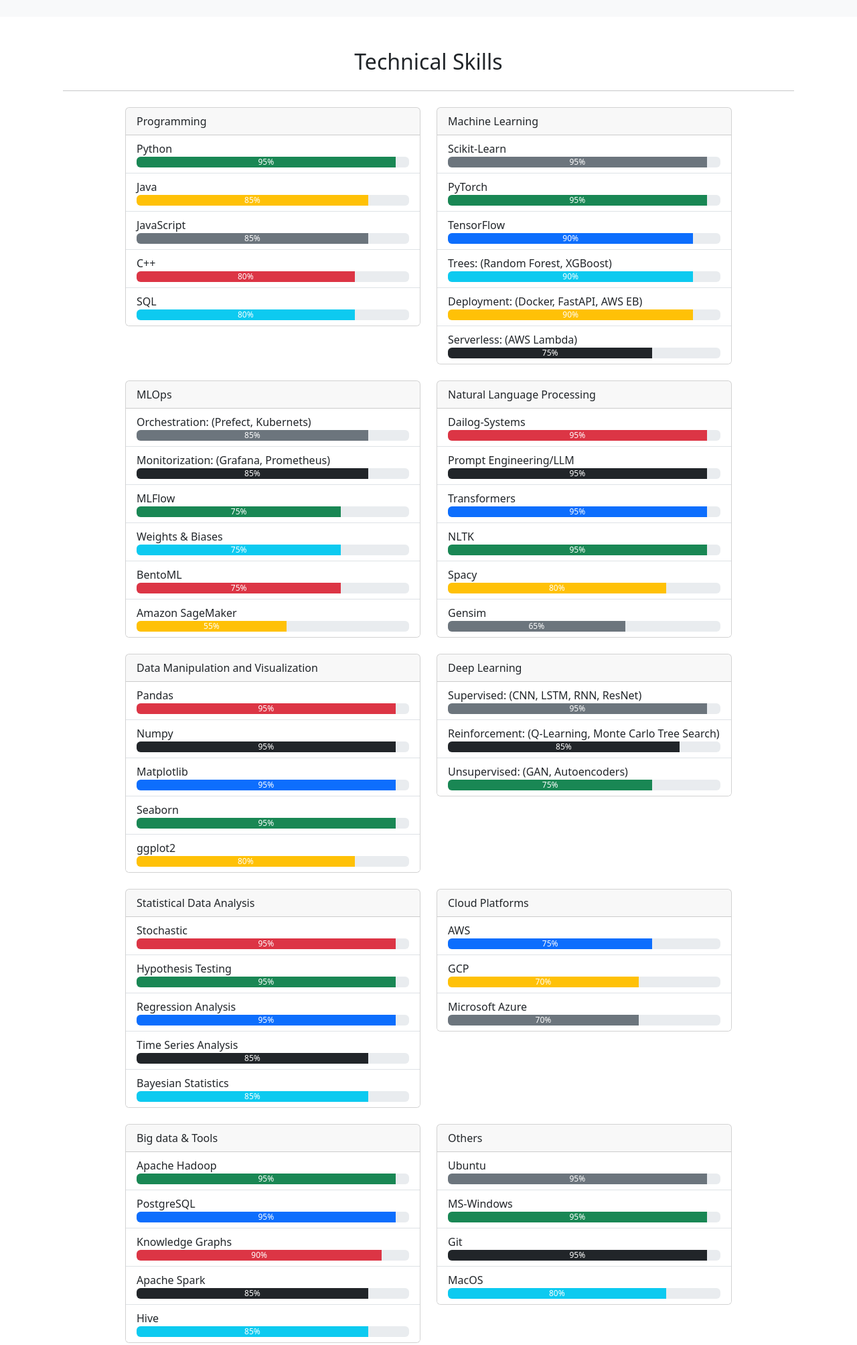
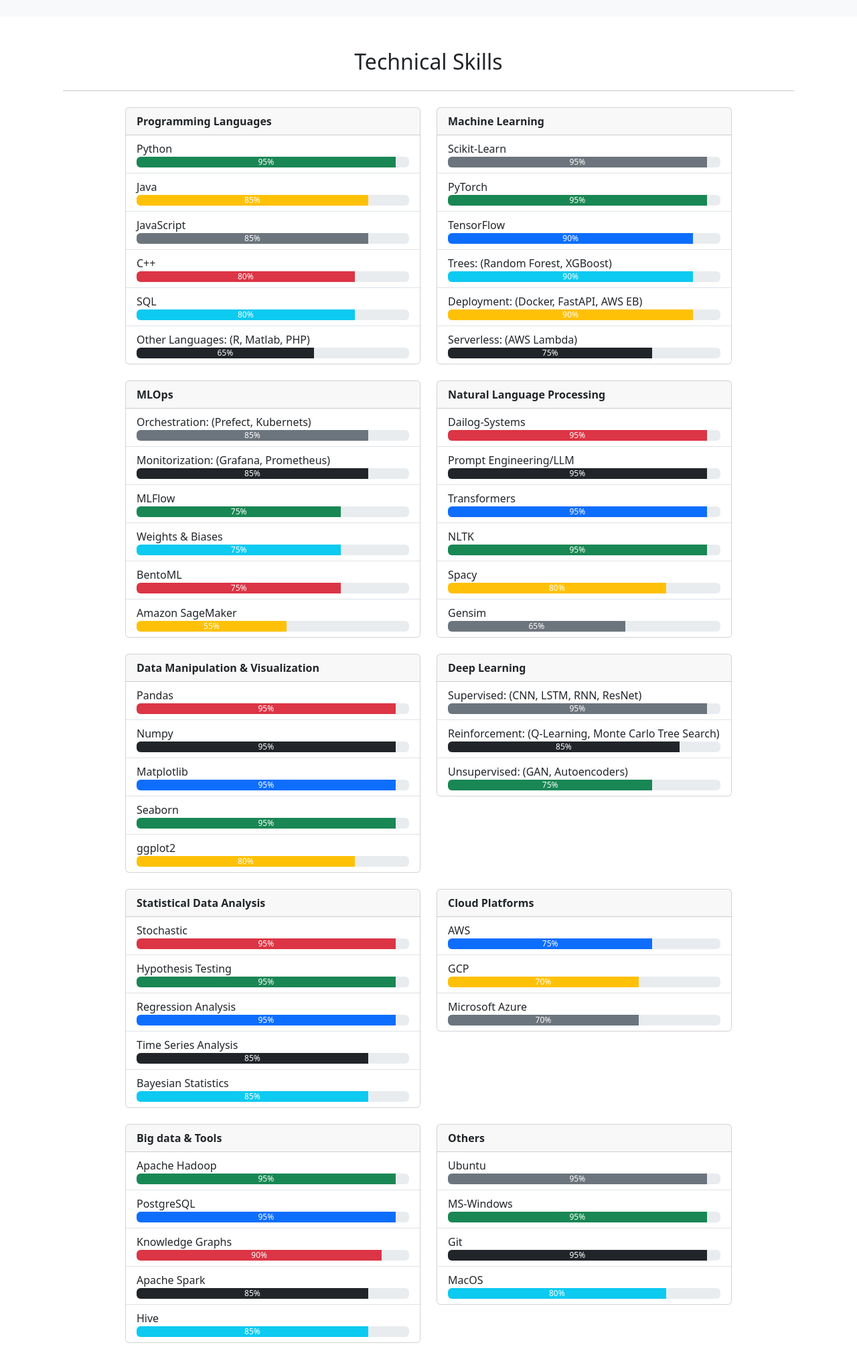
Before and after one commit to akhyar-ahmed/portfolio, a plain HTML site: page index.html in a window 1280 px wide. Shown: the part 1000-3008 px from the top of the page at 67% size. Drawn offline with nearby package versions, Linux system fonts and the light colour scheme.

Commit message:
Update index.html

```diff
--- a/index.html
+++ b/index.html
@@ -94,12 +94,12 @@
         <h2 class="text-center">Technical Skills</h2>
         <hr class="my-4">
         <!-- Row for Skills -->
-        <div class="row justify-content-center mb-4">
+        <div class="row justify-content-center mb-4 g-4">
           <!-- Programming Skills -->
           <div class="col-md-5">
             <div class="card">
               <div class="card-header">
-                Programming
+                <b>Programming Languages</b>
               </div>
               <ul class="list-group list-group-flush">
                 <li class="list-group-item">Python <div class="progress"><div class="progress-bar bg-success" role="progressbar" style="width: 95%;" aria-valuenow="95" aria-valuemin="0" aria-valuemax="100">95%</div></div></li>
@@ -107,7 +107,7 @@
                 <li class="list-group-item">JavaScript <div class="progress"><div class="progress-bar bg-secondary" role="progressbar" style="width: 85%;" aria-valuenow="85" aria-valuemin="0" aria-valuemax="100">85%</div></div></li>
                 <li class="list-group-item">C++ <div class="progress"><div class="progress-bar bg-danger" role="progressbar" style="width: 80%;" aria-valuenow="80" aria-valuemin="0" aria-valuemax="100">80%</div></div></li>
                 <li class="list-group-item">SQL <div class="progress"><div class="progress-bar bg-info" role="progressbar" style="width: 80%;" aria-valuenow="80" aria-valuemin="0" aria-valuemax="100">80%</div></div></li>
-
+                <li class="list-group-item">Other Languages: (R, Matlab, PHP) <div class="progress"><div class="progress-bar bg-dark" role="progressbar" style="width: 65%;" aria-valuenow="65" aria-valuemin="0" aria-valuemax="100">65%</div></div></li>
               </ul>
             </div>
           </div>
@@ -115,7 +115,7 @@
           <div class="col-md-5">
             <div class="card">
               <div class="card-header">
-                Machine Learning
+                <b>Machine Learning</b>
               </div>
               <ul class="list-group list-group-flush">
                 <li class="list-group-item">Scikit-Learn <div class="progress"><div class="progress-bar bg-secondary" role="progressbar" style="width: 95%;" aria-valuenow="95" aria-valuemin="0" aria-valuemax="100">95%</div></div></li>
@@ -128,12 +128,12 @@
             </div>
           </div>
         </div>
-        <div class="row justify-content-center mb-4">
+        <div class="row justify-content-center mb-4 g-4">
           <!-- MLOps Skills -->
           <div class="col-md-5">
             <div class="card">
               <div class="card-header">
-                MLOps
+                <b>MLOps</b>
               </div>
               <ul class="list-group list-group-flush">
                 <li class="list-group-item">Orchestration: (Prefect, Kubernets) <div class="progress"><div class="progress-bar bg-secondary" role="progressbar" style="width: 85%;" aria-valuenow="85" aria-valuemin="0" aria-valuemax="100">85%</div></div></li>
@@ -149,7 +149,7 @@
           <div class="col-md-5">
             <div class="card">
               <div class="card-header">
-                Natural Language Processing
+                <b>Natural Language Processing</b>
               </div>
               <ul class="list-group list-group-flush">
                 <li class="list-group-item">Dailog-Systems <div class="progress"><div class="progress-bar bg-danger" role="progressbar" style="width: 95%;" aria-valuenow="95" aria-valuemin="0" aria-valuemax="100">95%</div></div></li>
@@ -162,12 +162,12 @@
             </div>
           </div>
         </div>
-        <div class="row justify-content-center mb-4">
+        <div class="row justify-content-center mb-4 g-4">
           <!-- Data Visualization Skills -->
           <div class="col-md-5">
             <div class="card">
               <div class="card-header">
-                Data Manipulation and Visualization
+                <b>Data Manipulation & Visualization</b>
               </div>
               <ul class="list-group list-group-flush">
                 <li class="list-group-item">Pandas <div class="progress"><div class="progress-bar bg-danger" role="progressbar" style="width: 95%;" aria-valuenow="95" aria-valuemin="0" aria-valuemax="100">95%</div></div></li>
@@ -182,7 +182,7 @@
           <div class="col-md-5">
             <div class="card">
               <div class="card-header">
-                Deep Learning
+                <b>Deep Learning</b>
               </div>
               <ul class="list-group list-group-flush">
                 <li class="list-group-item">Supervised: (CNN, LSTM, RNN, ResNet) <div class="progress"><div class="progress-bar bg-secondary" role="progressbar" style="width: 95%;" aria-valuenow="95" aria-valuemin="0" aria-valuemax="100">95%</div></div></li>
@@ -192,12 +192,12 @@
             </div>
           </div>
         </div>
-        <div class="row justify-content-center mb-4">
+        <div class="row justify-content-center mb-4 g-4">
           <!-- Statistical Data Analysis Skills -->
           <div class="col-md-5">
             <div class="card">
               <div class="card-header">
-                Statistical Data Analysis
+                <b>Statistical Data Analysis</b>
               </div>
               <ul class="list-group list-group-flush">
                 <li class="list-group-item">Stochastic <div class="progress"><div class="progress-bar bg-danger" role="progressbar" style="width: 95%;" aria-valuenow="95" aria-valuemin="0" aria-valuemax="100">95%</div></div></li>
@@ -212,7 +212,7 @@
           <div class="col-md-5">
             <div class="card">
               <div class="card-header">
-                Cloud Platforms
+                <b>Cloud Platforms</b>
               </div>
               <ul class="list-group list-group-flush">
                 <li class="list-group-item">AWS <div class="progress"><div class="progress-bar bg-primary" role="progressbar" style="width: 75%;" aria-valuenow="75" aria-valuemin="0" aria-valuemax="100">75%</div></div></li>
@@ -222,12 +222,12 @@
             </div>
           </div>
         </div>
-        <div class="row justify-content-center mb-4">
+        <div class="row justify-content-center mb-4 g-4">
           <!-- Big Data Tool Skills -->
           <div class="col-md-5">
             <div class="card">
               <div class="card-header">
-                Big data & Tools
+                <b>Big data & Tools</b>
               </div>
               <ul class="list-group list-group-flush">
                 <li class="list-group-item">Apache Hadoop <div class="progress"><div class="progress-bar bg-success" role="progressbar" style="width: 95%;" aria-valuenow="95" aria-valuemin="0" aria-valuemax="100">95%</div></div></li>
@@ -242,7 +242,7 @@
           <div class="col-md-5">
             <div class="card">
               <div class="card-header">
-                Others
+                <b>Others</b>
               </div>
               <ul class="list-group list-group-flush">
                 <li class="list-group-item">Ubuntu <div class="progress"><div class="progress-bar bg-secondary" role="progressbar" style="width: 95%;" aria-valuenow="95" aria-valuemin="0" aria-valuemax="100">95%</div></div></li>
@@ -337,7 +337,7 @@
         <h2 class="text-center">Experience</h2>
         <hr class="my-4">
         <!-- Timeline for Experience -->
-        <div class="row justify-content-center">
+        <div class="row justify-content-center mb-4">
           <div class="col-md-8">
             <ul class="timeline">
               <!-- Experience Item 1 -->
@@ -407,7 +407,7 @@
         <h2 class="text-center">Education</h2>
         <hr class="my-4">
         <!-- Timeline for Education -->
-        <div class="row justify-content-center">
+        <div class="row justify-content-center mb-4">
           <div class="col-md-8">
             <ul class="timeline">
               <!-- Education Item 1 -->
@@ -450,7 +450,7 @@
       <div class="container">
         <h2 class="text-center">Language Proficiency</h2>
         <hr class="my-4">
-        <div class="row justify-content-center">
+        <div class="row justify-content-center mb-4">
           <div class="col-md-4 text-center mb-3">
             <h5>Bangla</h5>
             <div class="progress">
```
